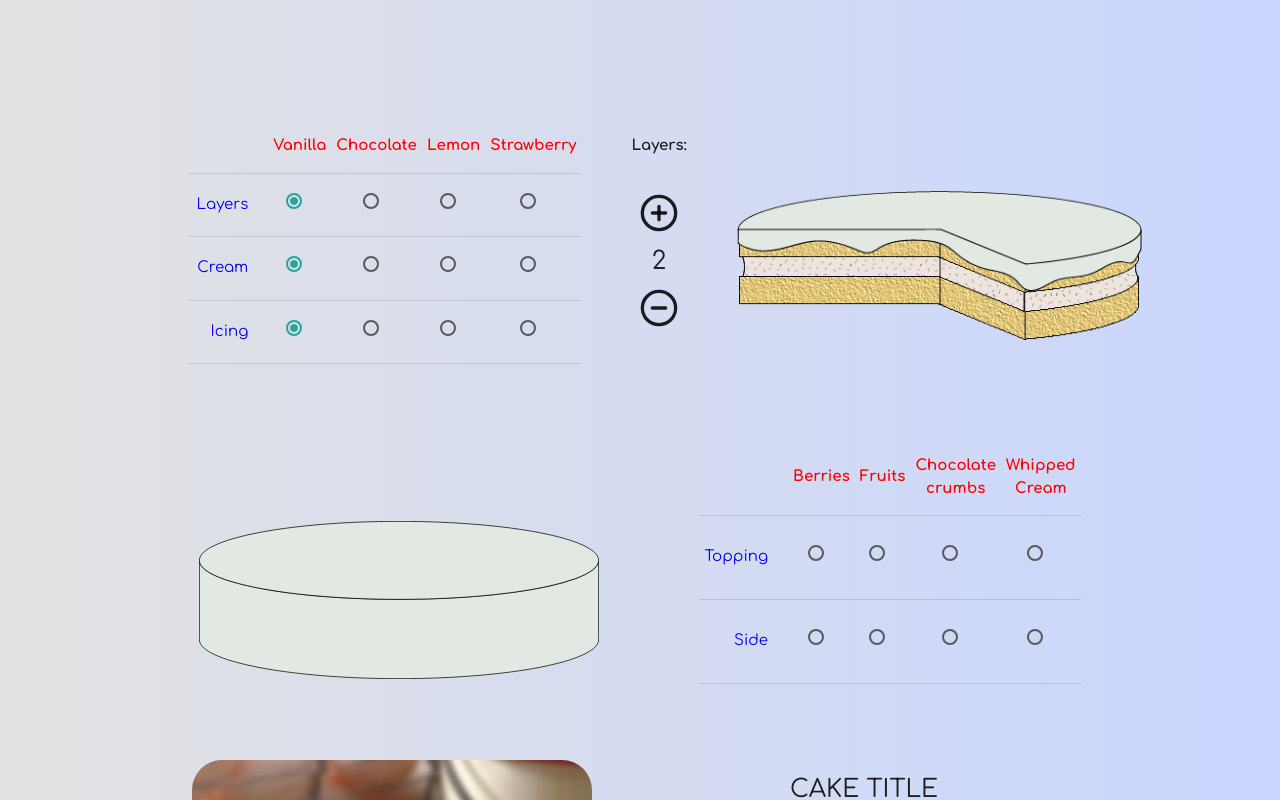
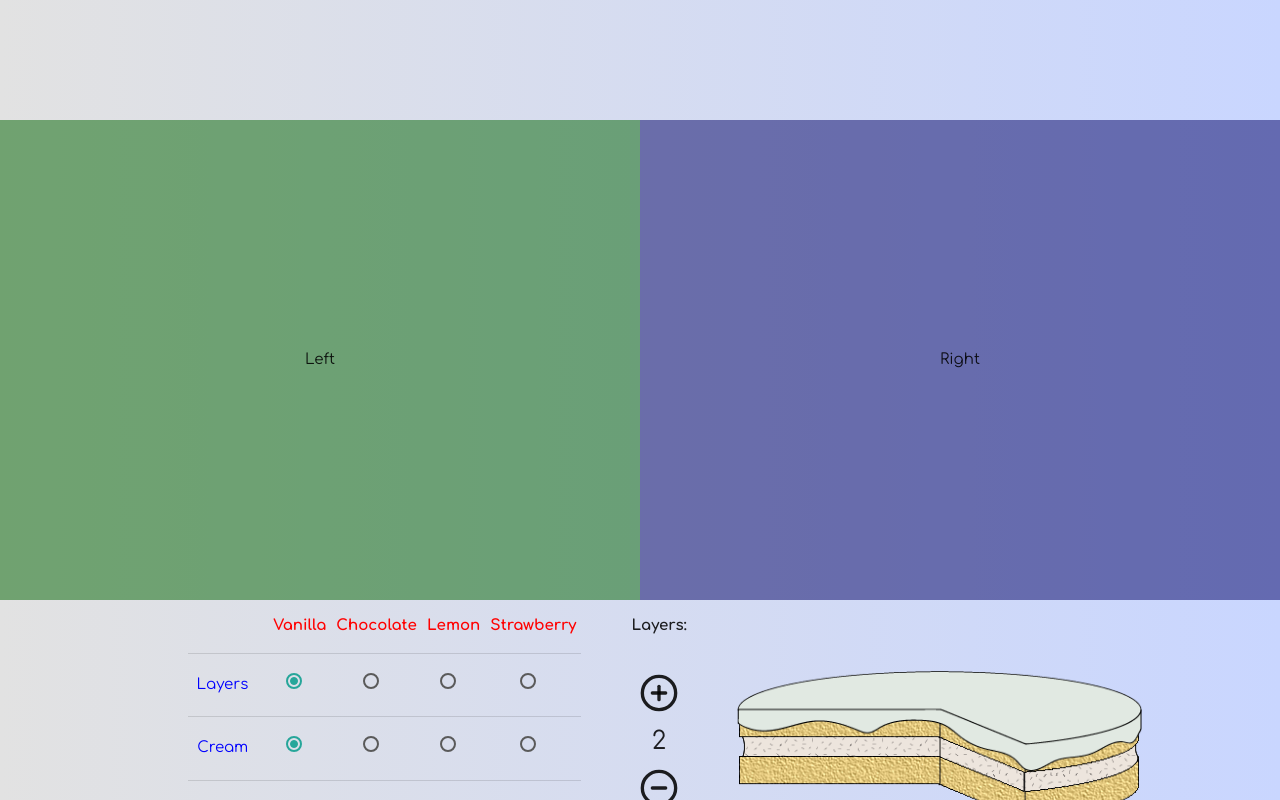
Before and after one commit to aimakov/cake_shop, a React (Create React App) app: page / in a window 1280 px wide. Shown: the part 700-1500 px from the top of the page. Built offline with nearby package versions, Linux system fonts and the light colour scheme.

Commit message:
Realized two sided window

```diff
--- a/src/Components/Intro/index.js
+++ b/src/Components/Intro/index.js
@@ -20,7 +20,7 @@ const Intro = () => {
                         businesses.{" "}
                     </p>
                     <button className="waves-effect waves-light btn-large orange lighten-1 black-text" style={{ borderRadius: "20px", width: "180px" }}>
-                        Order Now
+                        Start Now
                     </button>
                 </div>
                 {/* <div className="col l4 hide-on-med-and-down center">
--- /dev/null
+++ b/src/Components/Sides/Sides.css
@@ -0,0 +1,52 @@
+.SidesContainer {
+    width: 100vw;
+    height: 60vh;
+    display: flex;
+    flex-direction: row;
+    position: relative;
+}
+
+.SidesLeft {
+    width: 50%;
+    position: absolute;
+    height: 100%;
+    background-color: rgba(0, 100, 0, 0.5);
+    display: flex;
+    flex-direction: column;
+    justify-content: center;
+    align-items: center;
+
+    transition: all 0.5s ease-in-out;
+}
+
+.SidesRight {
+    width: 50%;
+    position: absolute;
+    height: 100%;
+    left: 50%;
+    background-color: rgba(0, 0, 100, 0.5);
+    display: flex;
+    flex-direction: column;
+    justify-content: center;
+    align-items: center;
+
+    transition: all 0.5s ease-in-out;
+}
+
+.LeftBig {
+    width: 70%;
+}
+
+.RightBig {
+    width: 70%;
+    left: 30%;
+}
+
+.LeftSmall {
+    width: 30%;
+}
+
+.RightSmall {
+    width: 30%;
+    left: 70%;
+}
--- /dev/null
+++ b/src/Components/Sides/index.js
@@ -0,0 +1,32 @@
+import React, { useState } from "react";
+import "./Sides.css";
+
+const Sides = () => {
+    const [leftClass, setLeftClass] = useState("SidesLeft");
+    const [rightClass, setRightClass] = useState("SidesRight");
+
+    const LeftHover = () => {
+        setLeftClass("SidesLeft LeftBig");
+        setRightClass("SidesRight RightSmall");
+    };
+
+    const RightHover = () => {
+        setLeftClass("SidesLeft LeftSmall");
+        setRightClass("SidesRight RightBig");
+    };
+
+    return (
+        <>
+            <div className="SidesContainer">
+                <div className={leftClass} onMouseEnter={LeftHover} onMouseLeave={() => (setLeftClass("SidesLeft"), setRightClass("SidesRight"))}>
+                    Left
+                </div>
+                <div className={rightClass} onMouseEnter={RightHover} onMouseLeave={() => (setLeftClass("SidesLeft"), setRightClass("SidesRight"))}>
+                    Right
+                </div>
+            </div>
+        </>
+    );
+};
+
+export default Sides;
--- a/src/pages/Layout.js
+++ b/src/pages/Layout.js
@@ -3,12 +3,14 @@ import Navbar from "../Components/Navbar/Navbar";
 import Intro from "../Components/Intro/";
 import CakeBuilder from "../Components/CakeBuilder/index.js";
 import CakeDetails from "../Components/Menu/CakeDetails";
+import Sides from "../Components/Sides";
 
 const Layout = () => {
     return (
         <>
             <Navbar />
             <Intro />
+            <Sides />
             <CakeBuilder />
             <CakeDetails />
         </>
```
Also changed, not shown: src/images/create.jpeg (added), src/images/select.jpeg (added).
